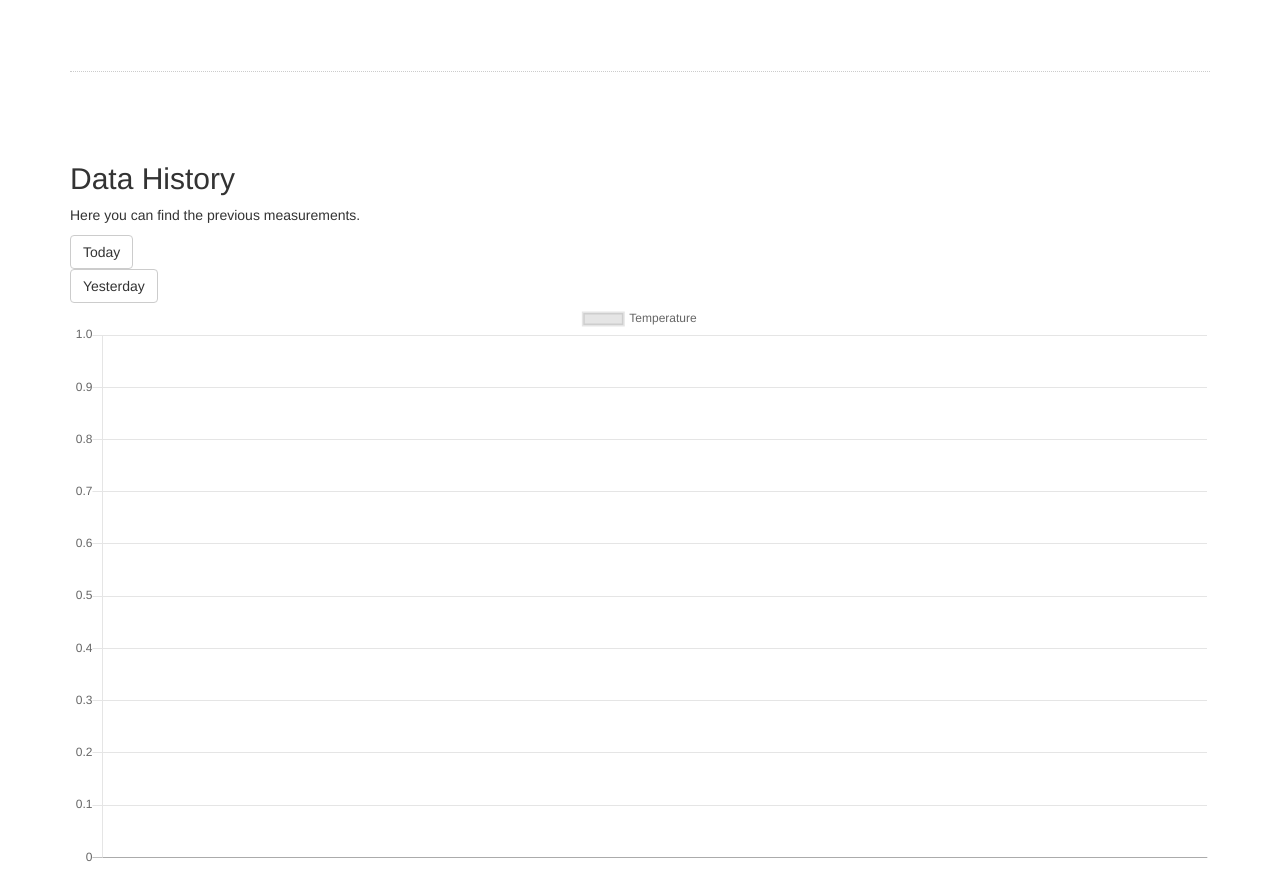
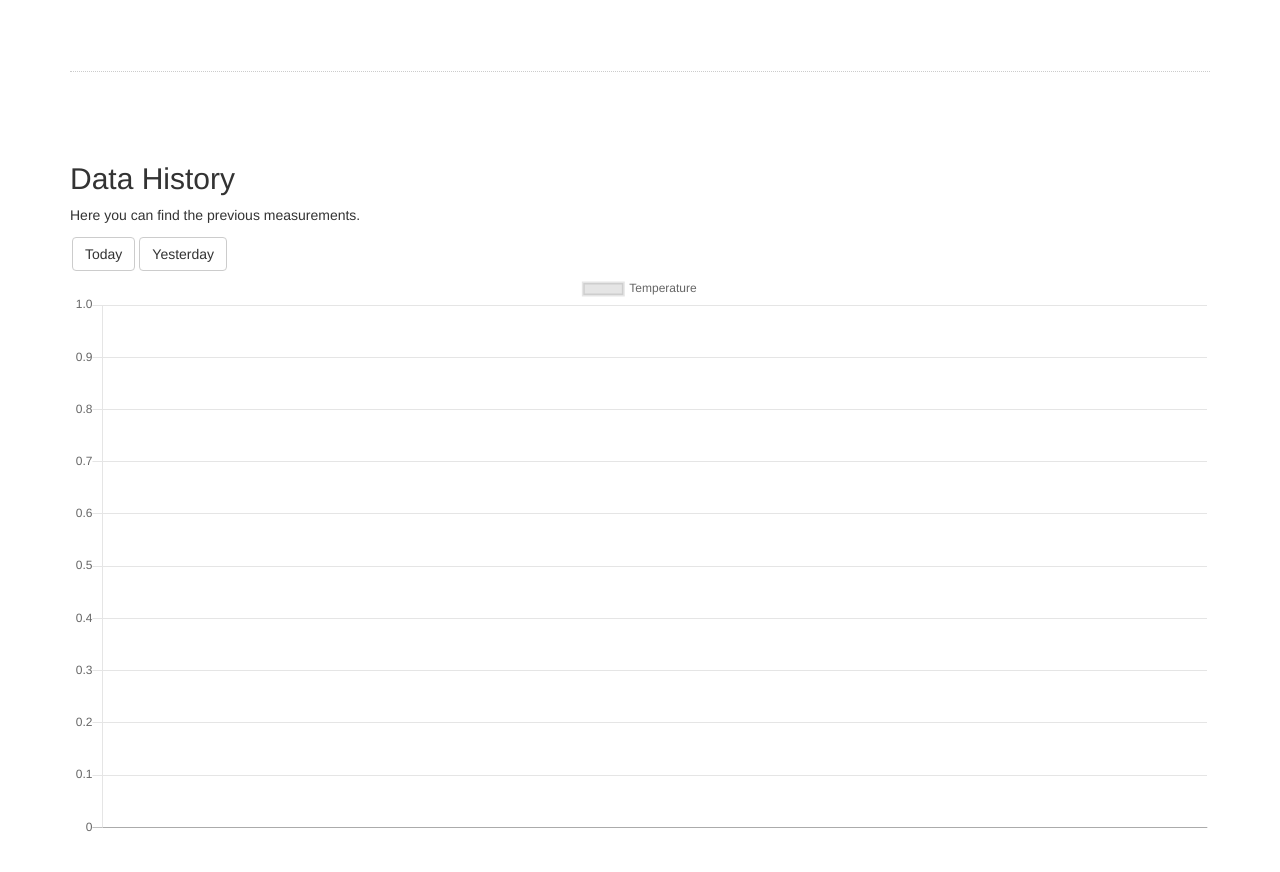
Before and after one commit to nowicki-yari/IoT_4482, a Flask app: template templates/test.html in a window 1280 px wide. Shown: the part 1473-2345 px from the top of the page. Run offline with Flask 2, Linux system fonts and the light colour scheme; the template is opened without the code that fills it, so the values that code supplies are empty; some libraries are stand-ins or nearby versions.

Commit message:
placed buttons next to each other

```diff
--- a/App.py
+++ b/App.py
@@ -9,6 +9,7 @@ import ssl
 from datetime import datetime
 import firebase_admin
 import json
+
 cred_obj = firebase_admin.credentials.Certificate('weatherstation-iot-8558e-firebase-adminsdk-boway-7b9758599c.json')
 databaseURL = "https://weatherstation-iot-8558e-default-rtdb.firebaseio.com/"
 default_app = firebase_admin.initialize_app(cred_obj, {'databaseURL':databaseURL})
--- a/templates/test.html
+++ b/templates/test.html
@@ -93,10 +93,8 @@
     });
     })
 
-
     $(document).ready(function() {
         //var socket = io.connect('http://' + document.domain + ':' + location.port, {secure: true});
-
         socket.on('historical_data', function(data) {
             addData(historicalData, data['time'], data['value']);
         })
@@ -233,10 +231,10 @@
 		<section id="history">
 			<h2> Data History </h2>
 			<p> Here you can find the previous measurements. </p>
-				<form>
+				<form style="float: left; margin: 2px">
 					<a href=# id=day_today><button class='btn btn-default'>Today</button></a>
 				</form>
-				<form>
+				<form style="float: left; margin: 2px">
 					<a href=# id=day_yesterday><button class='btn btn-default'>Yesterday</button></a>
 				</form>
 			<canvas id="temperature_history_chart"></canvas>
```
Also changed, not shown: Ver24ota2/MQTT_Mosquitto/.settings/language.settings.xml.
